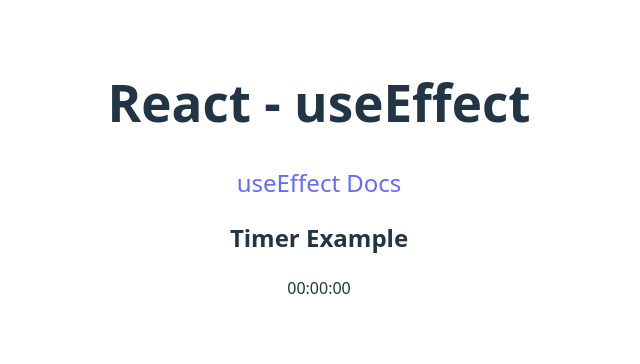
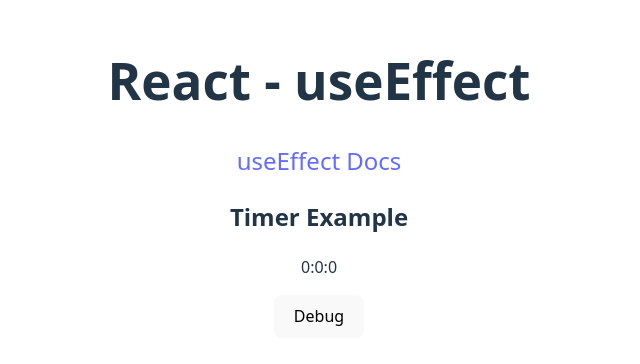
Before and after one commit to LarsGJobloop/2025-08-21-react-use-effect, a React (Vite) app: page / in a window 1280 px wide. Shown: the part 222-586 px from the top of the page, without its empty margins (321-961 px from the left). Built offline with nearby package versions, Linux system fonts and the light colour scheme.

Commit message:
setup tick function

```diff
--- a/src/components/Timer/Timer.jsx
+++ b/src/components/Timer/Timer.jsx
@@ -1,13 +1,28 @@
+import { useState } from "react"
+
 export function Timer() {
+  // Keeps track of seconds
+  const [time, setTime] = useState(0)
+
+  const hours = Math.floor(time / 3600)
+  const minutes = Math.floor((time % 3600) / 60)
+  const seconds = time % 60
+
+  function tick() {
+    setTime((oldTime) => oldTime + 1)
+  }
+
   return (
     <div>
       <p>
-        <span>00</span>
+        <span>{hours}</span>
         <span>:</span>
-        <span>00</span>
+        <span>{minutes}</span>
         <span>:</span>
-        <span>00</span>
+        <span>{seconds}</span>
       </p>
+
+      <button onClick={tick}>Debug</button>
     </div>
   )
 }
```
